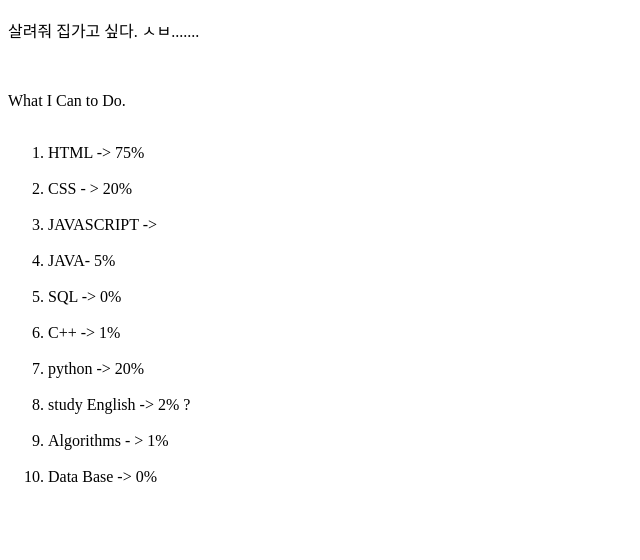
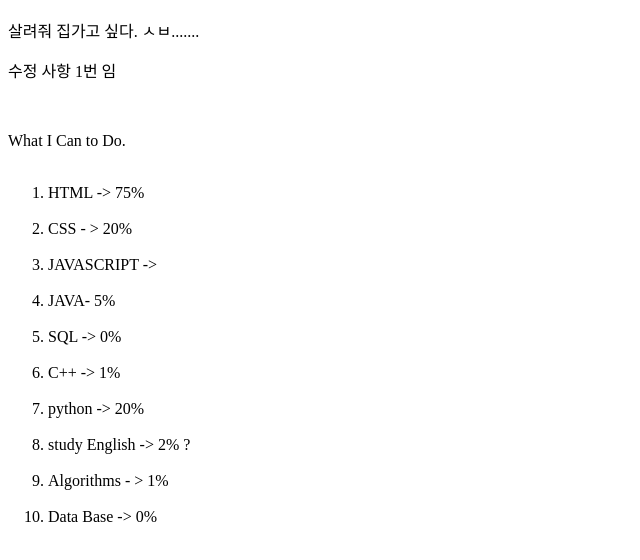
Before and after one commit to vc5776/try2, a plain HTML site: page index.html in a window 1280 px wide. Shown: the part 48-608 px from the top of the page, without its empty margins (0-640 px from the left). Drawn offline with Linux system fonts and the light colour scheme.

Commit message:
Update index.html

```diff
--- a/index.html
+++ b/index.html
@@ -3,6 +3,8 @@
 <h1>Hello</h1>
 
 <p>살려줘 집가고 싶다. ㅅㅂ.......</p>
+
+<p>수정 사항 1번 임</p>
 
 
 
```
